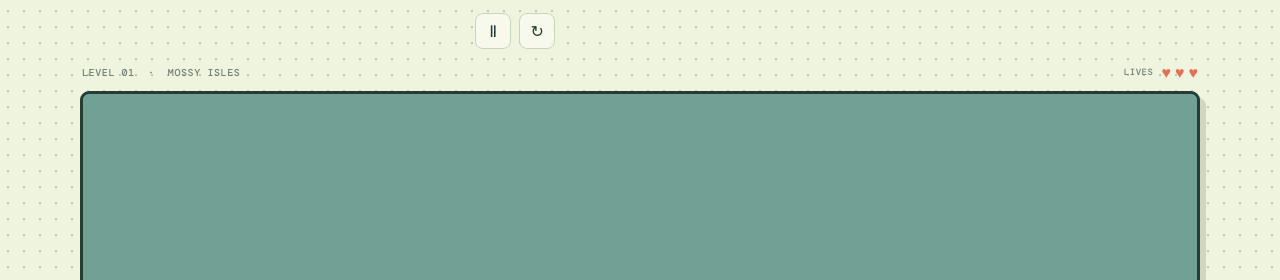
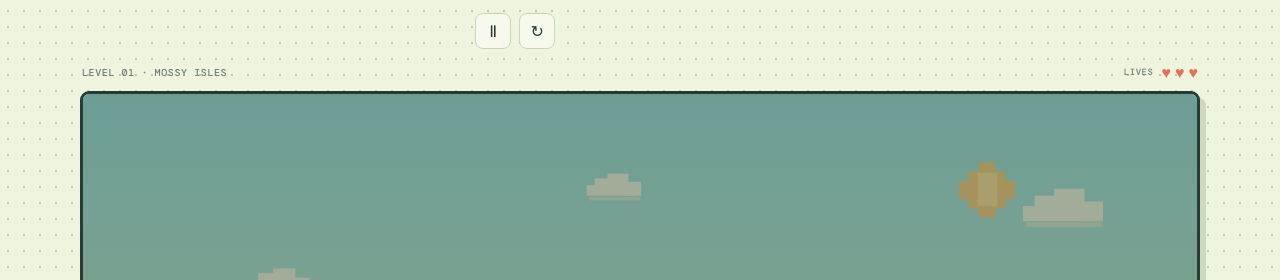
Before and after one commit to rudraism19/Adventure-game-GHW, a plain HTML site: page index.html in a window 1280 px wide. Shown: the part 61-341 px from the top of the page. Drawn offline with nearby package versions, Linux system fonts and the light colour scheme.

Commit message:
fix: initialize power-ups and correct canvas scaling

```diff
--- a/index.html
+++ b/index.html
@@ -395,6 +395,10 @@
       let lastTime = 0;
       let animationTime = 0;
       let toastTimeout;
+      // Explicitly initialize power-up state before the first level is loaded.
+      let powerups = [];
+      let activePowerup = null;
+      let powerupTimer = 0;
 
       function resize() {
         const rect = canvas.getBoundingClientRect();
@@ -897,8 +901,10 @@
 
       function draw() {
         const rect = canvas.getBoundingClientRect();
-        const scaleX = rect.width / W;
-        const scaleY = rect.height / H;
+        // Draw in logical game coordinates, scaled to the canvas backing buffer.
+        // The backing buffer includes devicePixelRatio; CSS dimensions do not.
+        const scaleX = canvas.width / W;
+        const scaleY = canvas.height / H;
         ctx.setTransform(scaleX, 0, 0, scaleY, 0, 0);
         ctx.imageSmoothingEnabled = false;
         drawSky();
```
